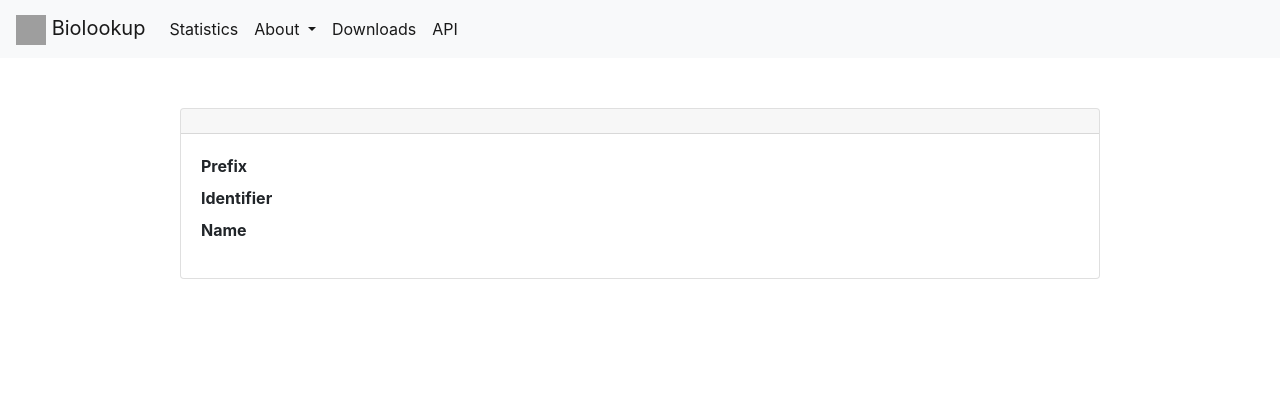
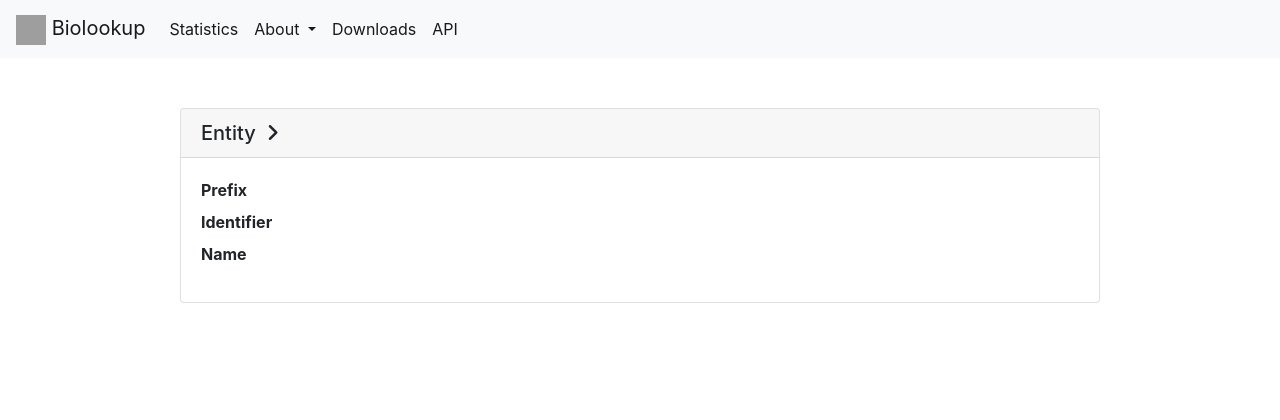
Before and after one commit to biopragmatics/biolookup, a Python web app: template src/biolookup/app/templates/entity.html in a window 1280 px wide. Shown: the top 420 px of the page. Run offline with Jinja, Linux system fonts and the light colour scheme; the template is opened without the code that fills it, so the values that code supplies are empty; some libraries are stand-ins or nearby versions; grey boxes are pictures that could not be loaded.

Commit message:
Update entity.html

```diff
--- a/src/biolookup/app/templates/entity.html
+++ b/src/biolookup/app/templates/entity.html
@@ -4,7 +4,7 @@
 
 {% block container %}
     <div class="card">
-        <h5 class="card-header">{{ res.name }}</h5>
+        <h5 class="card-header">Entity&nbsp;&nbsp;<i class="fas fa-angle-right"></i>&nbsp;&nbsp;{{ res.name }}</h5>
         <div class="card-body">
             <dl>
                 <dt>Prefix</dt>
```
